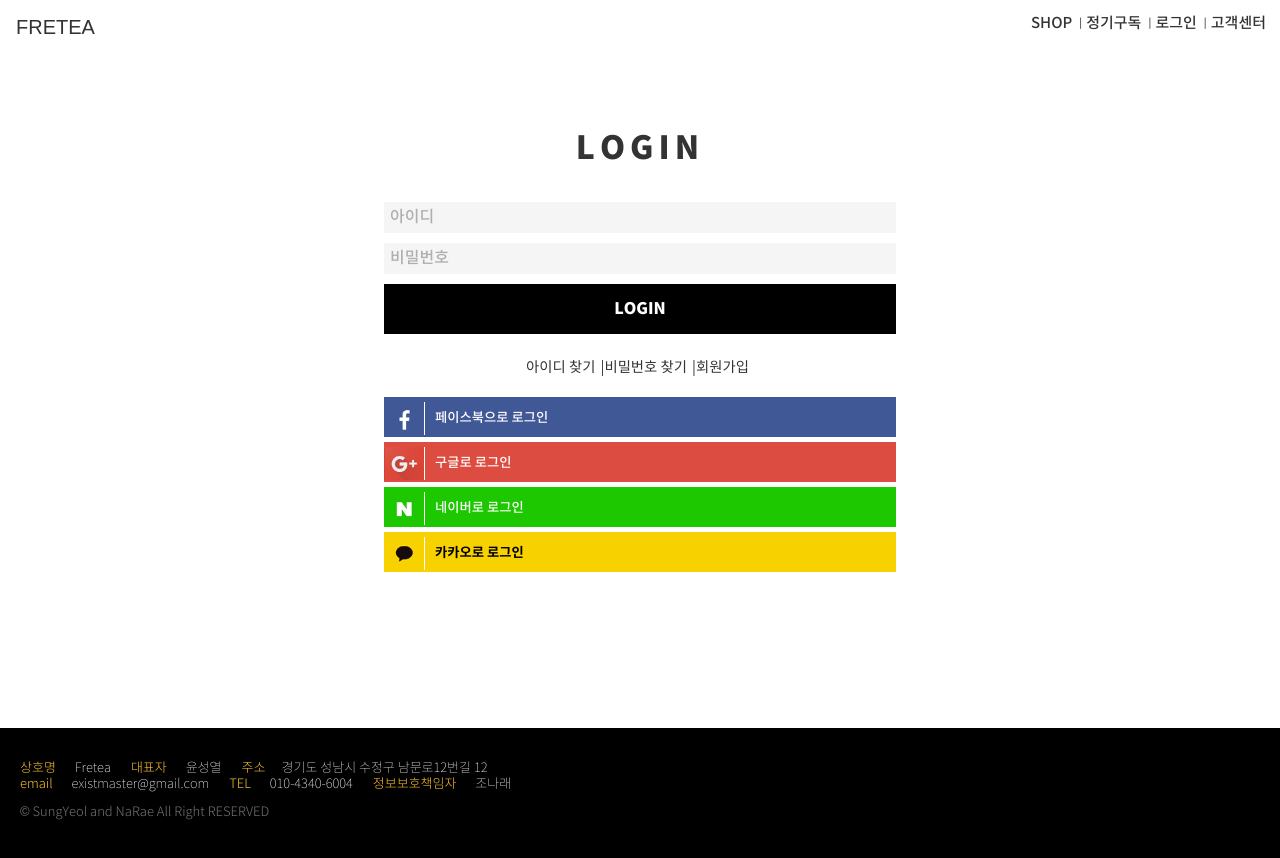
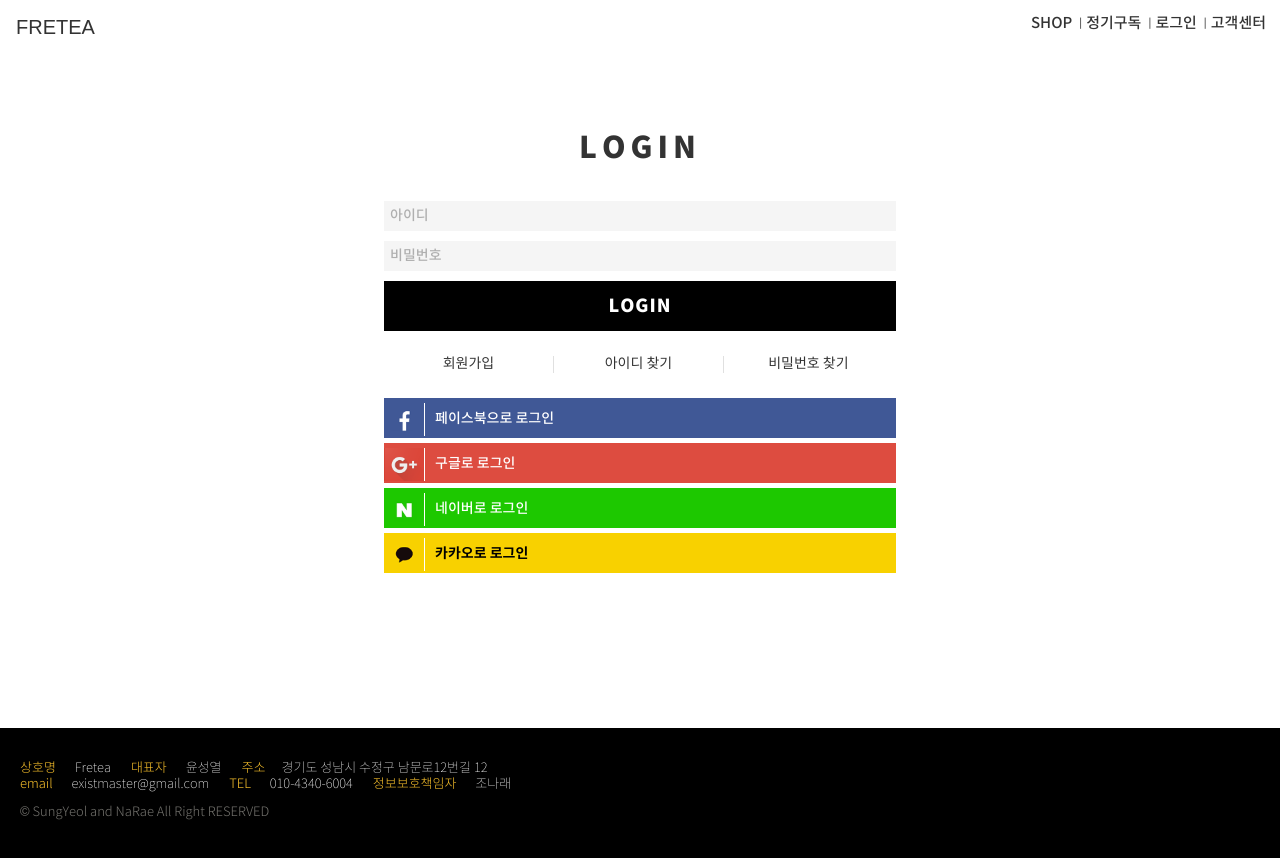
Before and after one commit to jo-narae/fretea, a Vue app: page /login in a window 1280 px wide. Shown: the top 858 px of the page. Built offline with nearby package versions, Linux system fonts and the light colour scheme; a web font is replaced by a local one.

Commit message:
로그인 화면 수정

```diff
--- a/src/assets/style/common/_form.scss
+++ b/src/assets/style/common/_form.scss
@@ -8,7 +8,7 @@ input {
     background-color: #f5f5f5;
     border: 1px solid #f5f5f5;
     @extend .medium;
-    font-size: 1rem;
+    font-size: 14px;
     color: $font_base_color;
 }
 
--- a/src/assets/style/common/_variables.scss
+++ b/src/assets/style/common/_variables.scss
@@ -27,6 +27,11 @@ $color_ultra_violet: #5e4a8a;
 $color_opacity_white: #ffffff75;
 $color_opacity_brown: #674f3b75;
 $color_opacity_cover: #0000004a;
+
+$color_logo_facebook: #405896;
+$color_logo_google: #dd4c40;
+$color_logo_naver: #1dc800;
+$color_logo_kakao: #f8d100;
 
 @import url('https://fonts.googleapis.com/css?family=Aclonica|Freckle+Face');
 @import url('https://fonts.googleapis.com/css?family=Permanent+Marker');
--- a/src/assets/style/login.scss
+++ b/src/assets/style/login.scss
@@ -8,18 +8,19 @@
 	ul {
 		list-style-type: none;
 		padding: 0;
-		margin-bottom: 20px;
+		width: 100%;
 		li {
+			font-size: 14px;
+			-webkit-box-flex: 1;
+			-ms-flex: 1;
+			flex: 1;
+			float: left;
+			width: 33%;
+			margin-bottom: 25px;
 			display: inline-block;
-			font-size: 0.9rem;
-			&:after {
-				padding-left: 5px;
-				content: "|";
-			}
+			border-right: 1px solid $color_light_gray;
 			&:last-child {
-				&:after {
-					content: "";
-				}
+				border-right: 0;
 			}
 		}
 	}
@@ -27,7 +28,7 @@
 
 .login-title {
 	@extend .bolder;
-	font-size: 2rem;
+	font-size: 30px;
 	letter-spacing: 5px;
 	margin-bottom: 2rem;
 }
@@ -46,7 +47,8 @@
 	border: 0px;
 	color: $color_white;
 	@extend .bolder;
-	font-size: 1rem;
+	letter-spacing: 1px;
+    font-size: 18px;
 }
 
 .btn-sns-login {
@@ -56,24 +58,25 @@
 	border: 0px !important;
 	color: #fff !important;
 	margin-bottom: 5px !important;
+	font-size: 14px;
 	@extend .medium;
 }
 
 .btn-facebook {
-	background-color:#405896 !important;
+	background-color: $color_logo_facebook !important;
 }
 
 .btn-google {
-	background-color:#dd4c40 !important;
+	background-color: $color_logo_google !important;
 }
 
 .btn-naver {
-	background-color:#1dc800 !important;
+	background-color: $color_logo_naver !important;
 }
 
 .btn-kakao {
 	@extend .bold;
-	background-color:#f8d100 !important;
+	background-color: $color_logo_kakao !important;
 	color: #000 !important;
 }
 
--- a/src/components/Login.vue
+++ b/src/components/Login.vue
@@ -6,9 +6,9 @@
       <input type="text" placeholder="비밀번호" />
       <button class="btn-login">LOGIN</button>
       <ul>
+        <li>회원가입</li>
         <li>아이디 찾기</li>
         <li>비밀번호 찾기</li>
-        <li>회원가입</li>
       </ul>
       <button class="btn-sns-login btn-facebook">
         <img class="sns-logo" src="/static/img/logo_facebook.png" />페이스북으로 로그인
```
